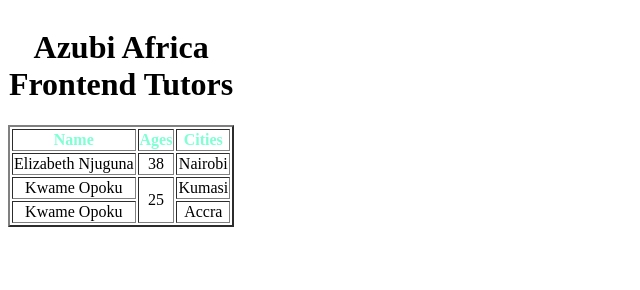
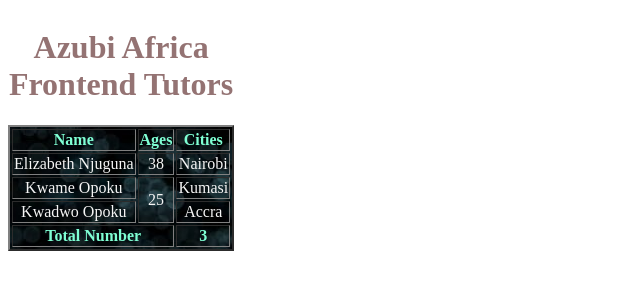
Before and after one commit to Kusboat/First-Frontend-HTMLCSS, a plain HTML site: page tables.html in a window 1280 px wide. Shown: the whole page, without its empty margins (0-640 px from the left). Drawn offline with Linux system fonts and the light colour scheme.

Commit message:
Finalising Table.html

```diff
--- a/tables.html
+++ b/tables.html
@@ -5,14 +5,19 @@
     <meta name="viewport" content="width=device-width, initial-scale=1.0">
     <title>Document</title>
     <style>
+        h1{
+            color: #947373;
+        }
         th{
             color:aquamarine
         }
         td{
             text-align: center;
+            color:whitesmoke
         }
-        div{
-            background-image: url"download.png";
+        table{
+            background-image: url("pngtree.jpg");
+            background-repeat: no-repeat;
         }
         tr:hover{
             background-color: blueviolet;
@@ -42,10 +47,16 @@
                 <td>Kumasi</td>
             </tr>
             <tr>
-                <td>Kwame Opoku</td>
+                <td>Kwadwo Opoku</td>
                 <td>Accra</td>
             </tr>
         </tbody>
+        <tfoot>
+            <tr>
+                <th colspan="2">Total Number</th>
+                <th>3</th>
+            </tr>
+        </tfoot>
     </table>
     </div>
 
```
